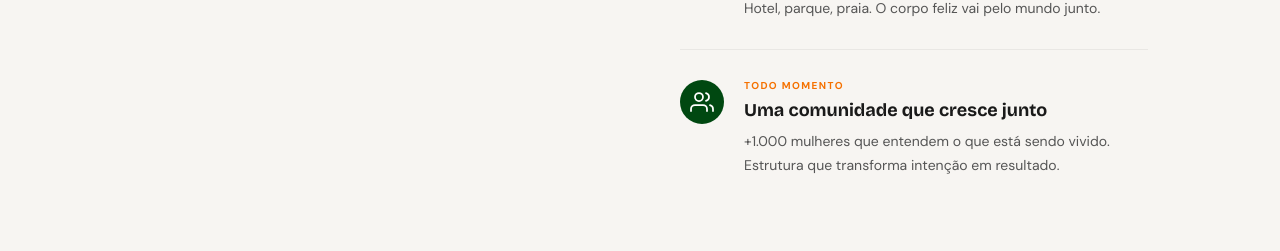
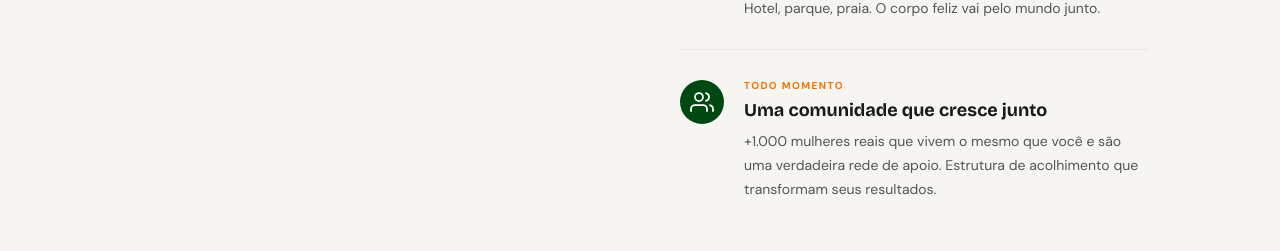
Before and after one commit to patrikgonzaga2-tech/Projeto-Laura-Rosa, a Next.js app: page / in a window 1280 px wide. Shown: the part 6818-7069 px from the top of the page. Built offline with nearby package versions, Linux system fonts and the light colour scheme.

Commit message:
feat: update "Como Funciona" section for inclusive language\n\nRevise community description for empathy and connection.

```diff
--- a/components/como-funciona.tsx
+++ b/components/como-funciona.tsx
@@ -54,7 +54,7 @@ const items = [
   {
     freq: 'Todo momento',
     titulo: 'Uma comunidade que cresce junto',
-    desc: '+1.000 mulheres que entendem o que está sendo vivido. Estrutura que transforma intenção em resultado.',
+    desc: '+1.000 mulheres reais que vivem o mesmo que você e são uma verdadeira rede de apoio. Estrutura de acolhimento que transformam seus resultados.',
     icon: (
       <svg xmlns="http://www.w3.org/2000/svg" viewBox="0 0 24 24" fill="none" stroke="currentColor" strokeWidth="1.75" strokeLinecap="round" strokeLinejoin="round" width="100%" height="100%">
         <path d="M17 21v-2a4 4 0 0 0-4-4H5a4 4 0 0 0-4 4v2" /><circle cx="9" cy="7" r="4" /><path d="M23 21v-2a4 4 0 0 0-3-3.87" /><path d="M16 3.13a4 4 0 0 1 0 7.75" />
```
